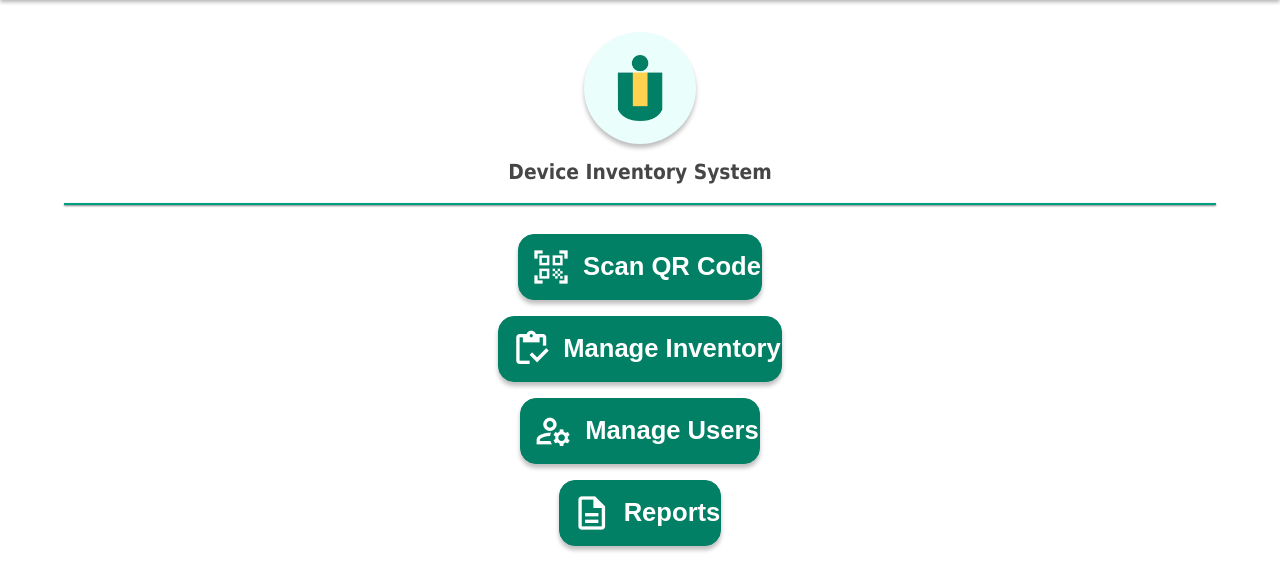
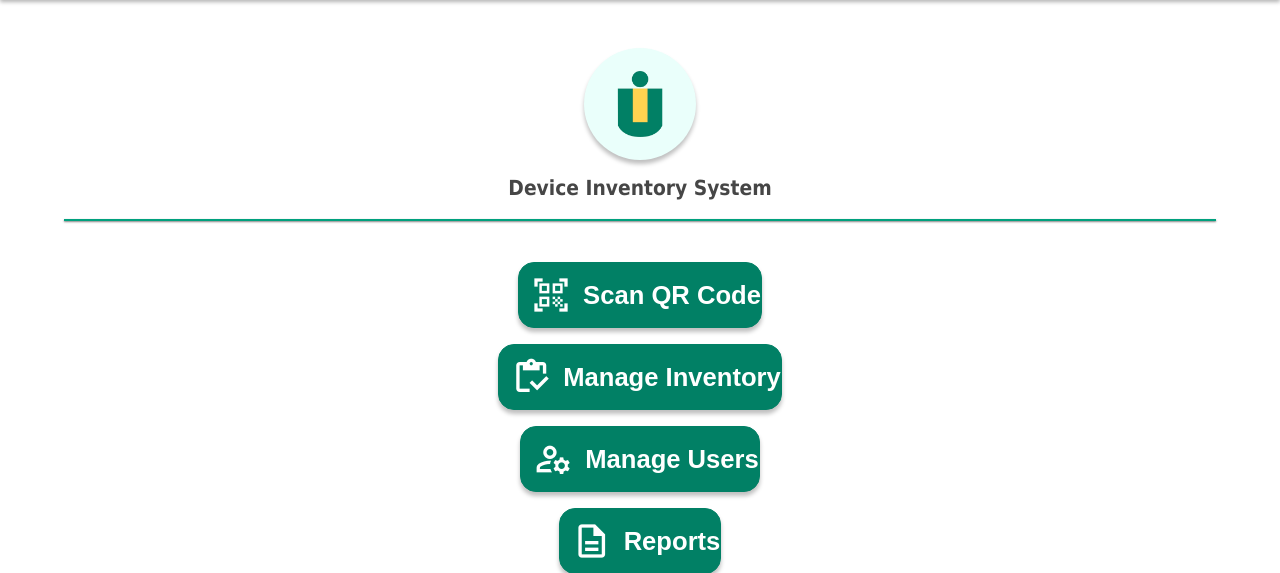
Before and after one commit to ghevia01/practicum-inv-webapp, a PHP site: page /html/main.html in a window 1280 px wide. Shown: the part 48-621 px from the top of the page. Run offline with PHP 8.4, Linux system fonts and the light colour scheme.

Commit message:
modify: class name refactor and style updates

```diff
--- a/css/main-styles.css
+++ b/css/main-styles.css
@@ -7,7 +7,7 @@
 html,
 body {
     width: 100%;
-    height: 100%;
+    height: 100vh;
 }
 
 body {
@@ -17,9 +17,7 @@ body {
 
 .app-header {
     display: flex;
-    justify-content: space-between;
     align-items: center;
-    text-align: center;
     width: 100%;
     height: 3rem;
     padding: 0 0.5rem;
@@ -56,7 +54,7 @@ body {
     align-items: center;
     flex-direction: column;
     width: 100%;
-    padding-top: 2rem;
+    padding-top: 3rem;
     gap: 1rem;
 }
 
@@ -78,7 +76,7 @@ body {
 .section-divider {
     width: 90%;
     height: 0.1rem;
-    margin: 0 0 10px 0;
+    margin-bottom: 1.4rem;
     border: none;
     outline: none;
     background-color: #00a17e;
@@ -110,7 +108,6 @@ body {
 }
 
 .action-button:hover {
-    /* border: 2px solid #f6ff00; */
     background-color: #00a17e;
     border: none;
     outline: 1px solid #00a17e;
@@ -132,9 +129,9 @@ body {
     font-weight: bold;
 }
 
-@media screen and (max-width: 768px) {
+@media screen and (max-width: 768px) {S
     .app-header {
-        height: 2.6rem;
+        height: 3.2rem;
     }
 
     .action-button {
--- a/html/main.html
+++ b/html/main.html
@@ -48,7 +48,7 @@
       <!-- Action Buttons Section -->
       <section class="action-buttons-container">
         <!-- QR Scanner Button -->
-        <button id="qrScanButton" class="action-button">
+        <button id="qrScannerButton" class="action-button">
           <div class="action-button-icon-container">
             <i class="material-icons action-button-icon"> qr_code_scanner </i>
           </div>
@@ -86,5 +86,7 @@
         </button>
       </section>
     </main>
+
+    <script src="../javascript/mainPageController.js"></script>
   </body>
 </html>
```
